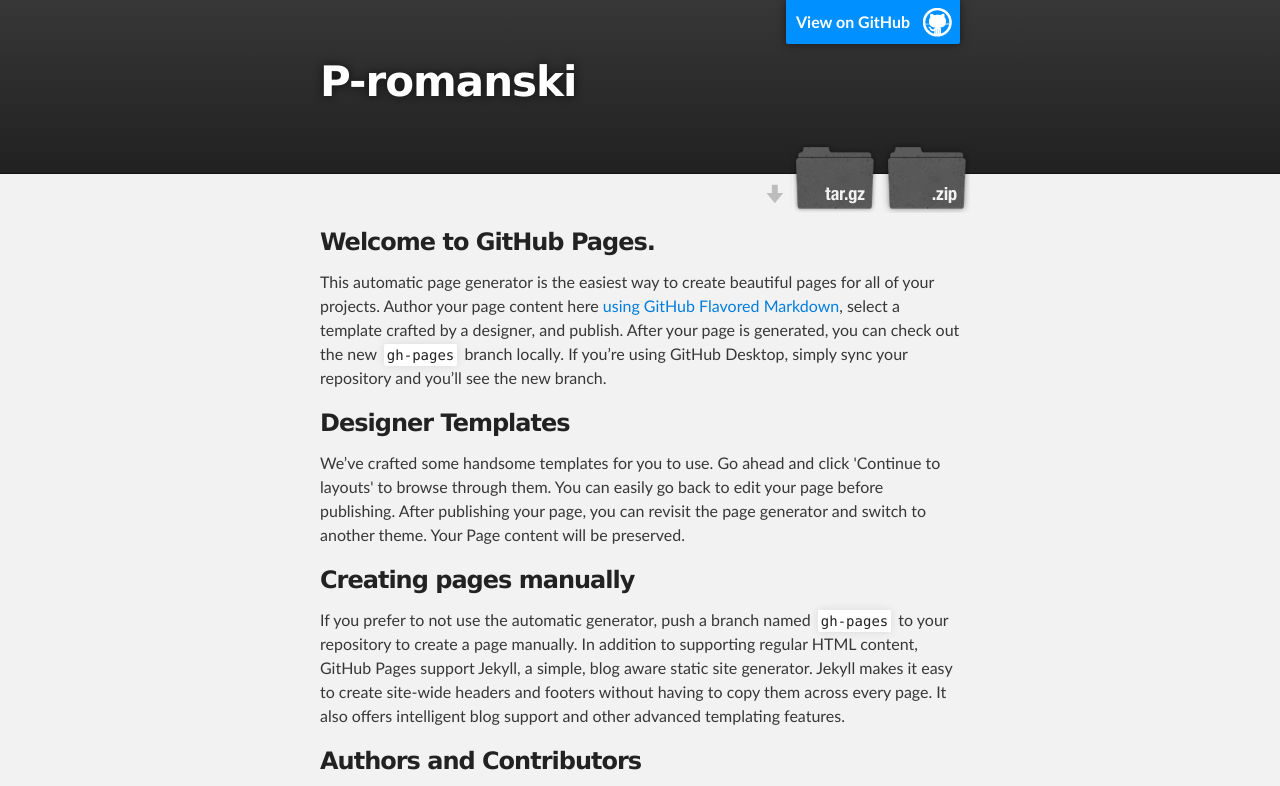
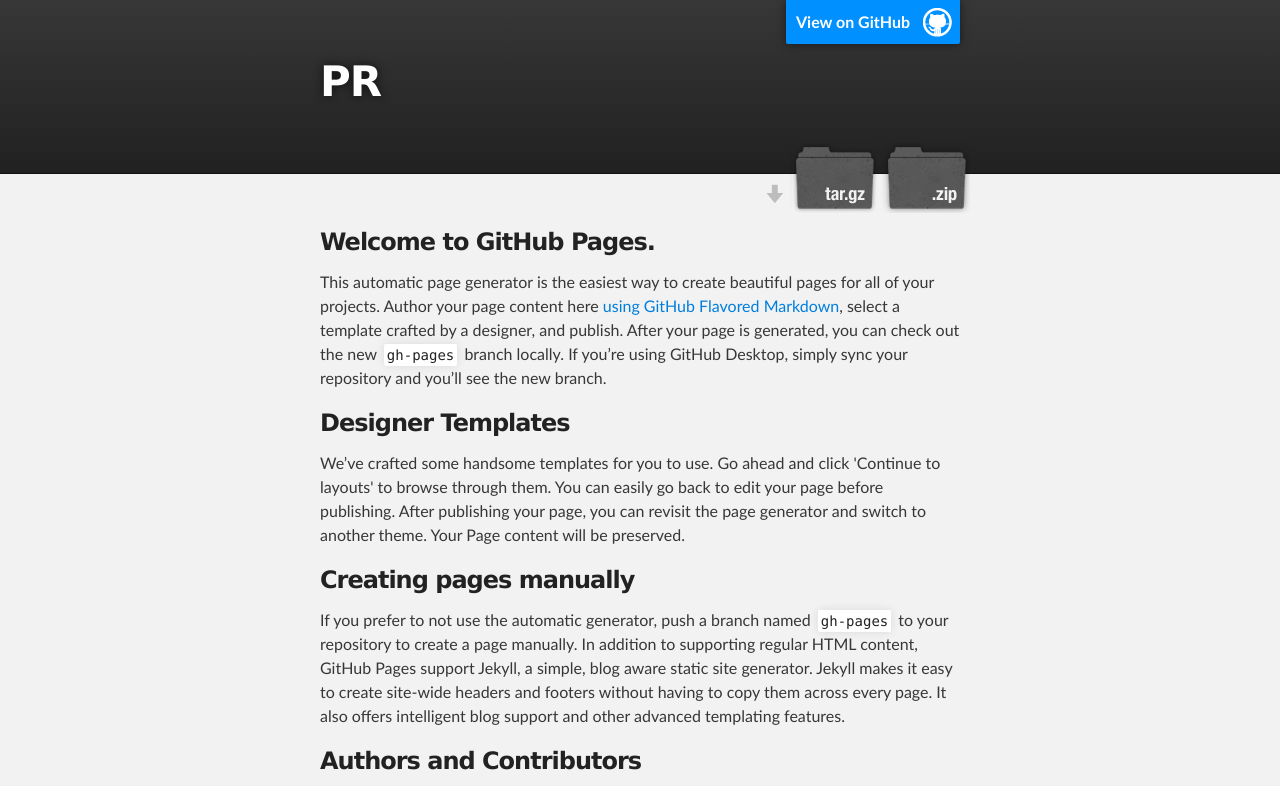
Before and after one commit to p-romanski/p-romanski, a plain HTML site: page index.html in a window 1280 px wide. Shown: the top 786 px of the page. Drawn offline with Linux system fonts and the light colour scheme.

Commit message:
chaning header to PR

```diff
--- a/index.html
+++ b/index.html
@@ -18,7 +18,7 @@
         <header class="inner">
           <a id="forkme_banner" href="https://github.com/p-romanski/p-romanski">View on GitHub</a>
 
-          <h1 id="project_title">P-romanski</h1>
+          <h1 id="project_title">PR</h1>
           <h2 id="project_tagline"></h2>
 
             <section id="downloads">
```
